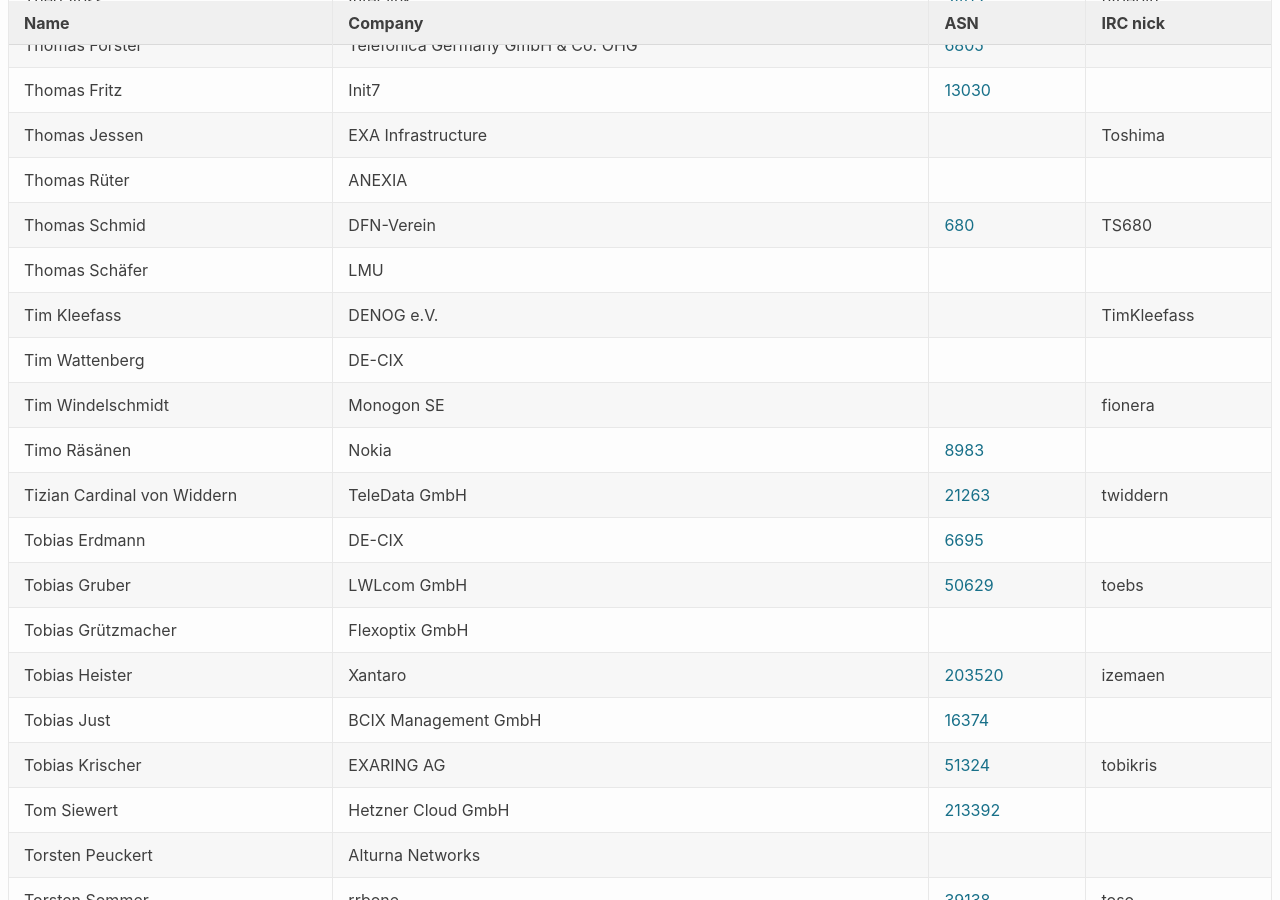
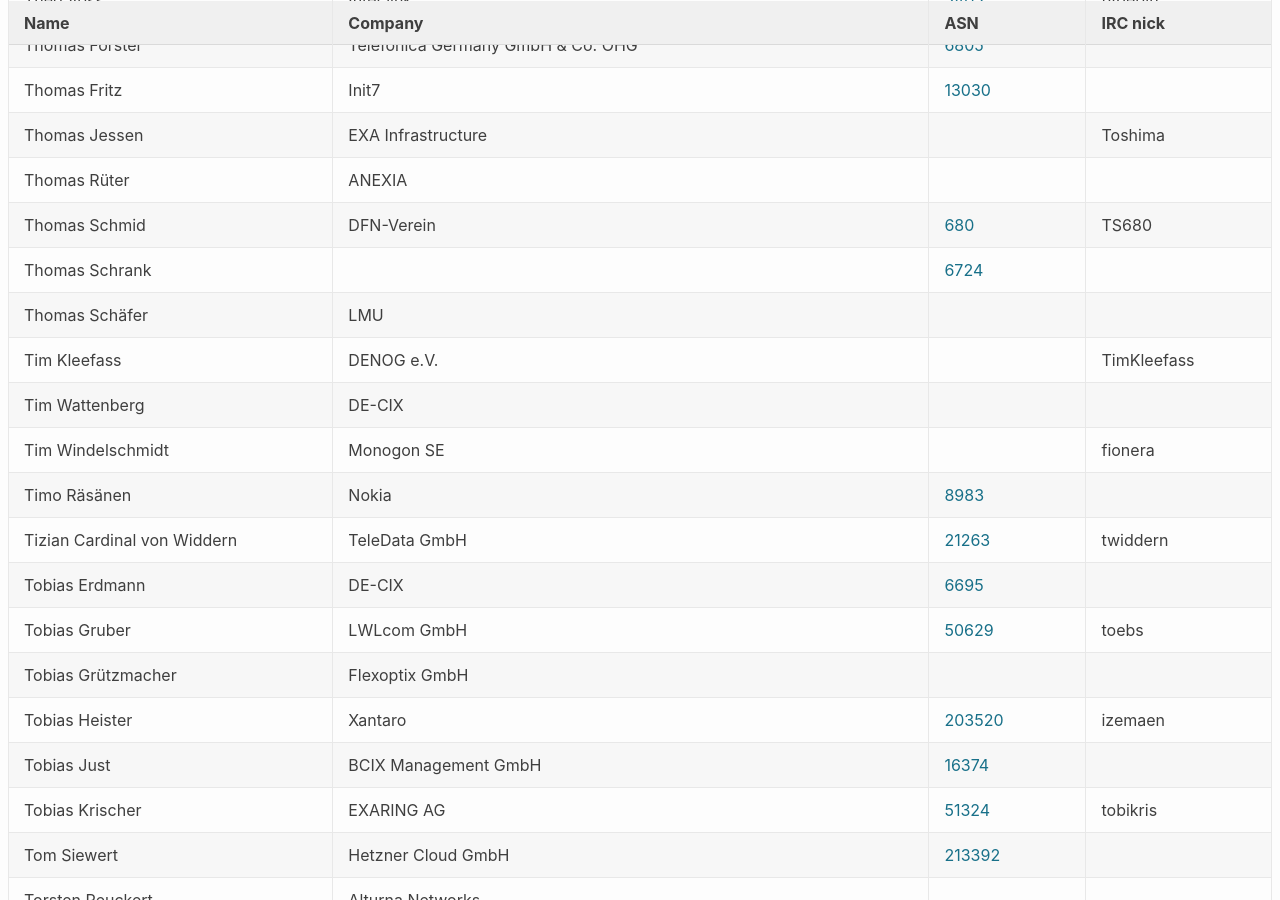
Before and after one commit to denog/pretix-attendeelist, a Jekyll site: the page built from denog15/index.md, in a window 1280 px wide and 900 px high, scrolled down 18019 px. Built offline with Jekyll 4.4.1, drawn with Linux system fonts in a browser that asks for light colours.

Commit message:
Latest data: Tue Nov  7 09:10:19 UTC 2023

```diff
--- a/_data/attendees_denog15_onsite.json
+++ b/_data/attendees_denog15_onsite.json
@@ -2418,6 +2418,12 @@
     "asn": "680"
   },
   {
+    "name": "Thomas Schrank",
+    "company": null,
+    "irc": null,
+    "asn": "6724"
+  },
+  {
     "name": "Tim Kleefass",
     "company": "DENOG e.V.",
     "irc": "TimKleefass",
```
